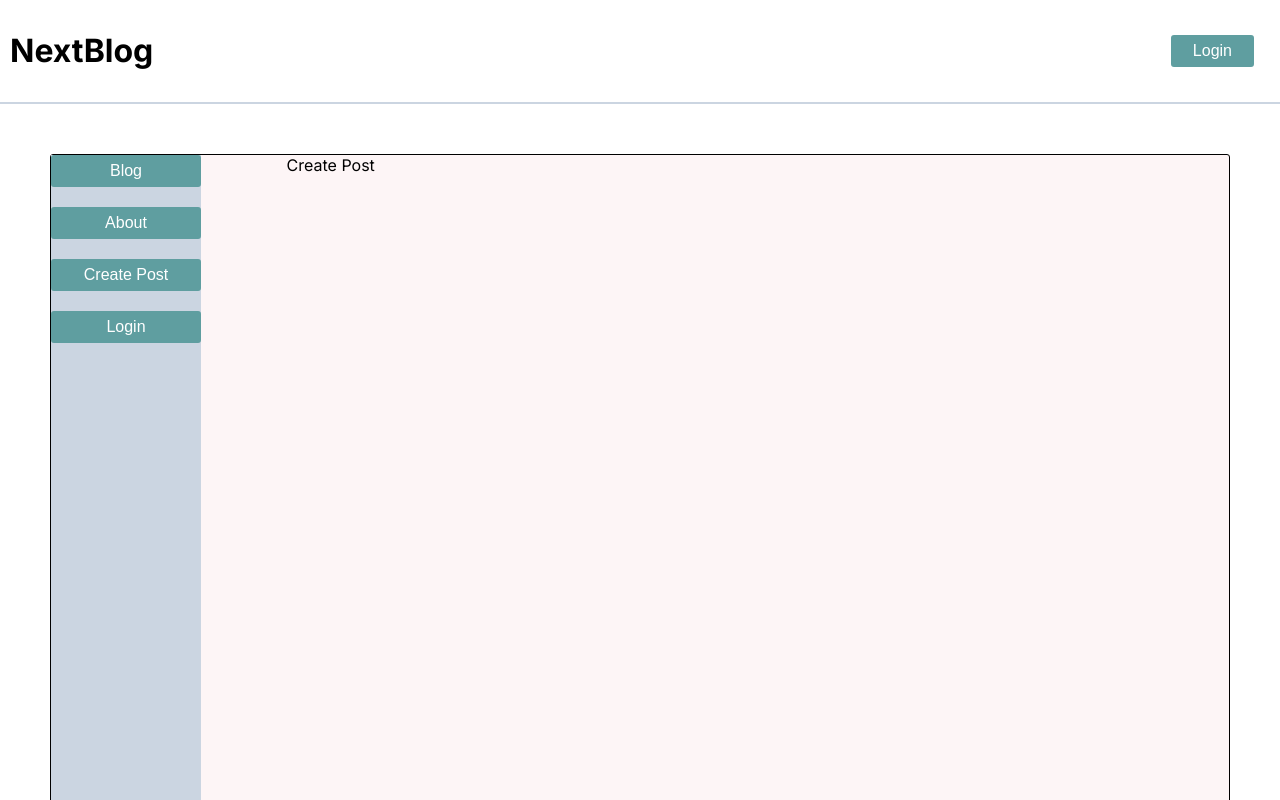
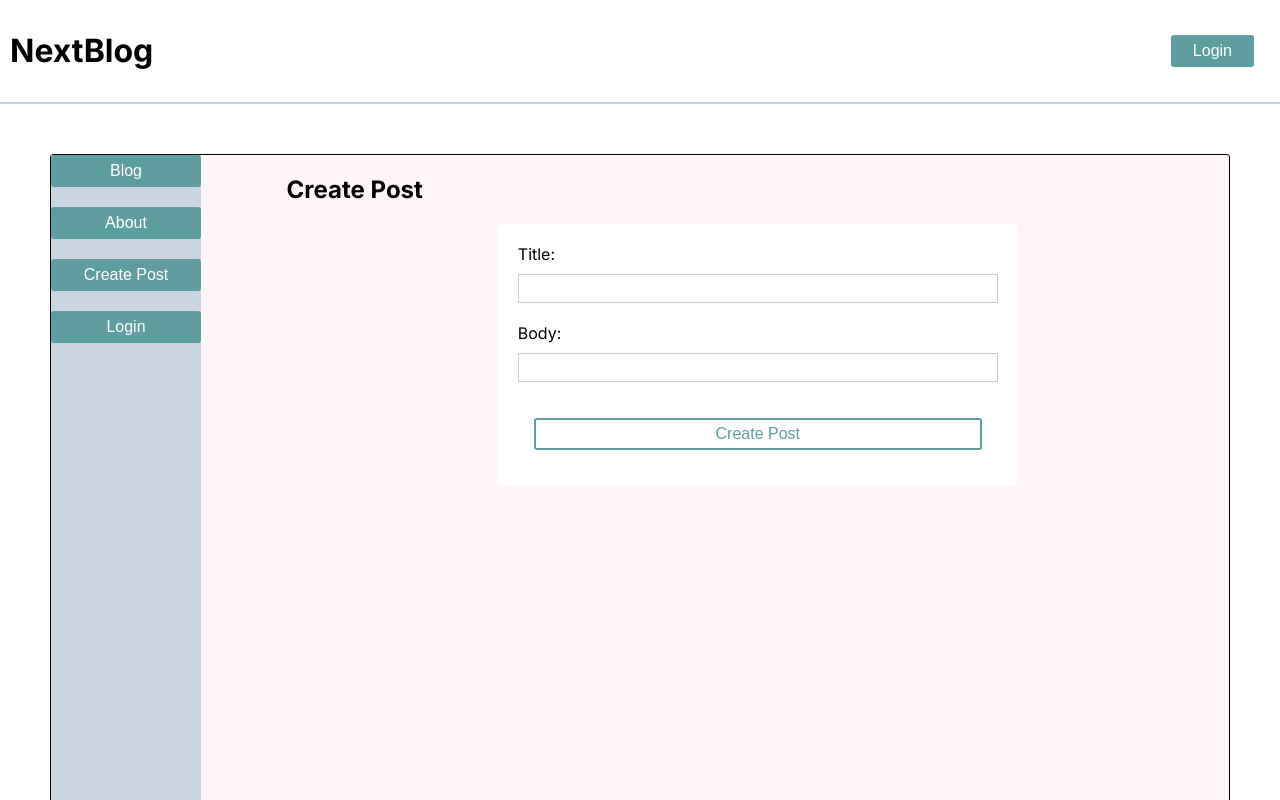
Before and after one commit to DavidDyberg/NextBlog, a Next.js app: page /create-post in a window 1280 px wide. Shown: the top 800 px of the page. Built offline with nearby package versions, Linux system fonts and the light colour scheme; no server answers.

Commit message:
add create post and styling on showallposts

```diff
--- a/api-routes/posts.tsx
+++ b/api-routes/posts.tsx
@@ -1,4 +1,5 @@
 import supabase from "@/lib/supabase-client";
+import type { Post } from "@/lib/type-collections";
 
 export const getAllPosts = async () => {
     const { data, error } = await supabase
@@ -12,3 +13,17 @@ export const getAllPosts = async () => {
 
     return data;
   };
+
+  export const createPost = async ({title, body} : {title:string, body:string}) => {
+    const newPost = ({title, body})
+
+    const {data, error} = await supabase
+        .from('posts')
+        .insert(newPost)
+
+        if (error) {
+            throw new Error('Fill all the bla')
+        }
+
+       return data
+  }
--- a/app/create-post/Styles.createPost.tsx
+++ b/app/create-post/Styles.createPost.tsx
@@ -0,0 +1,26 @@
+'use client'
+
+import styled from "styled-components"
+
+export const Form = styled.form`
+    background-color: #fff;
+    padding: 20px;
+    max-width: 480px;
+    margin: 0 auto;
+    border-radius: 6px;
+    display: flex;
+    flex-direction: column;
+`
+
+export const Input = styled.input`
+    display: block;
+    padding: 6px;
+    box-sizing: border-box;
+    border: 1px solid #ccc;
+    margin: 10px 0px 20px 0px;
+`
+
+export const ErrorMessage = styled.p`
+    text-align: center;
+    color: red;
+`
--- a/app/create-post/page.tsx
+++ b/app/create-post/page.tsx
@@ -1,7 +1,63 @@
-export default function createPost () {
+'use client'
+
+import { useRouter } from "next/navigation"
+import supabase from "@/lib/supabase-client"
+import { Button } from "@/styles/button"
+import { useState } from "react"
+import * as Styles from '@/app/create-post/Styles.createPost'
+import { createPost } from "@/api-routes/posts"
+
+export default function CreatePost () {
+    const [title, setTitle] = useState<string>()
+    const [body, setBody] = useState<string>()
+    const [error, setError] = useState<any>(null)
+
+    const router = useRouter()
+
+    const handleSubmit = async (e: any) => {
+        e.preventDefault()
+
+        if (!title || !body) {
+            setError('Fill in all the fields')
+            return
+        }
+
+        createPost({title, body})
+
+        if (error) {
+            setError('Fill in all the fields')
+        }
+
+        if (createPost) {
+            console.log(createPost)
+            setError(null)
+        }
+        router.push('/')
+    }
+
     return (
         <div>
-            Create Post
+            <h2>Create Post</h2>
+            <Styles.Form onSubmit={handleSubmit}>
+                <label htmlFor="title">Title:</label>
+                <Styles.Input
+                    type="text"
+                    id="title"
+                    value={title}
+                    onChange={(e) => setTitle(e.target.value)}
+                />
+                <label htmlFor="body">Body:</label>
+                <Styles.Input
+                    type="text"
+                    id="body"
+                    value={body}
+                    onChange={(e) => setBody(e.target.value)}
+                />
+
+                <Button>Create Post</Button>
+
+                {error && <Styles.ErrorMessage>{error}</Styles.ErrorMessage>}
+            </Styles.Form>
         </div>
     )
 }
--- a/app/page.tsx
+++ b/app/page.tsx
@@ -3,7 +3,7 @@
 import supabase from "@/lib/supabase-client"
 import type { Post } from "@/lib/type-collections"
 import { useCallback, useEffect, useState } from "react"
-import Test from "./testfetch"
+import ShowPosts from "@/components/showPosts"
 
 export default function Home() {
   const [posts, setPosts] = useState<Post []>([])
@@ -13,7 +13,6 @@ export default function Home() {
     .from("posts")
     .select('*')
     .order('created_at', {ascending: false})
-    console.log(error, data)
 
     if (error) {
       console.log('error:', error);
@@ -32,7 +31,7 @@ export default function Home() {
         <h1>Blog</h1>
         <p>
         {posts.map((post) => (
-          <Test key={post.id} post={post} />
+          <ShowPosts key={post.id} post={post} />
         ))}
       </p>
     </main>
```
Also changed, not shown: app/testfetch.tsx (deleted, +0 -13 lines), components/showPosts/Styles.showPosts.tsx (added, +15 -0 lines), components/showPosts/index.tsx (added, +14 -0 lines).
